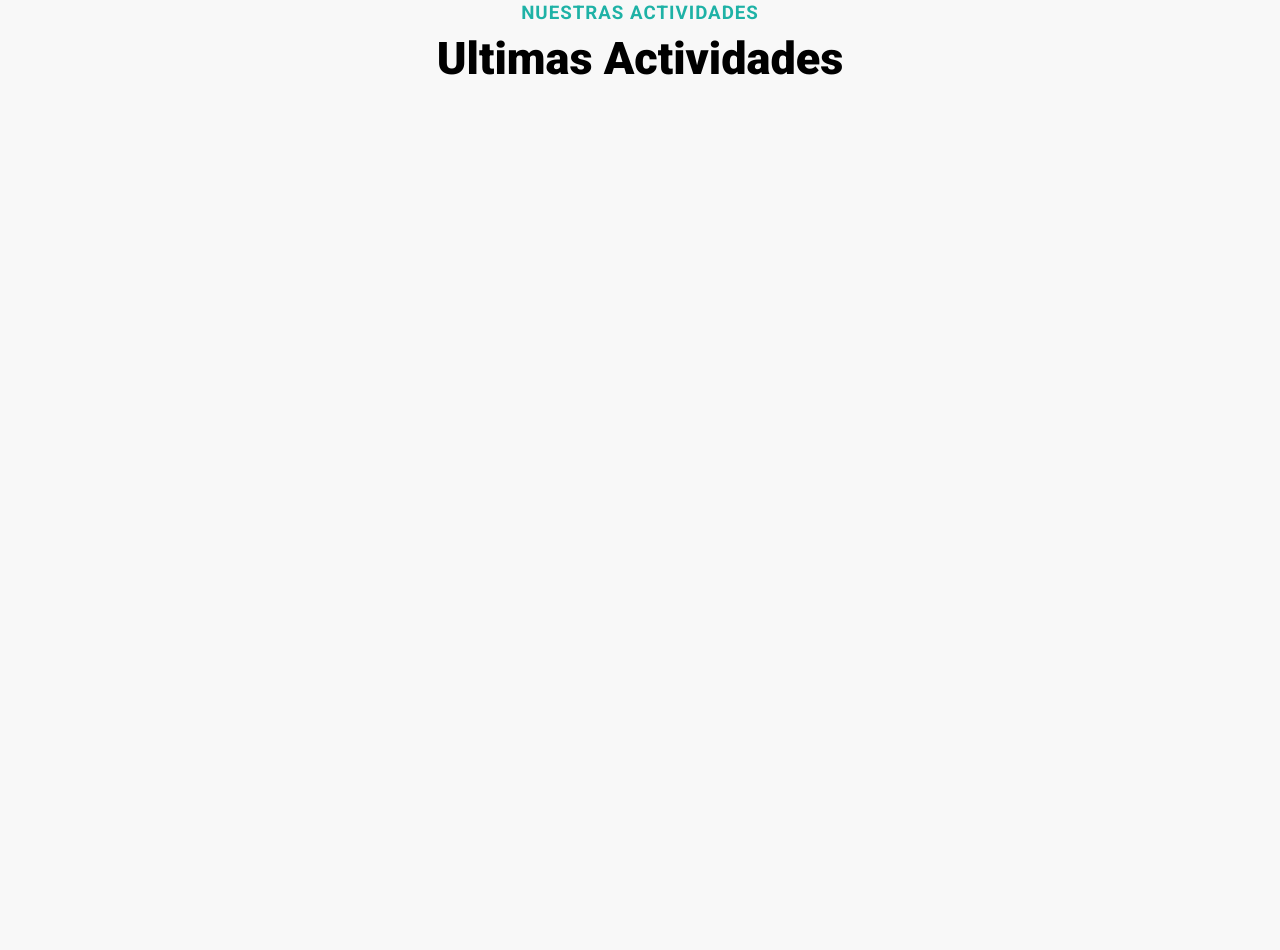
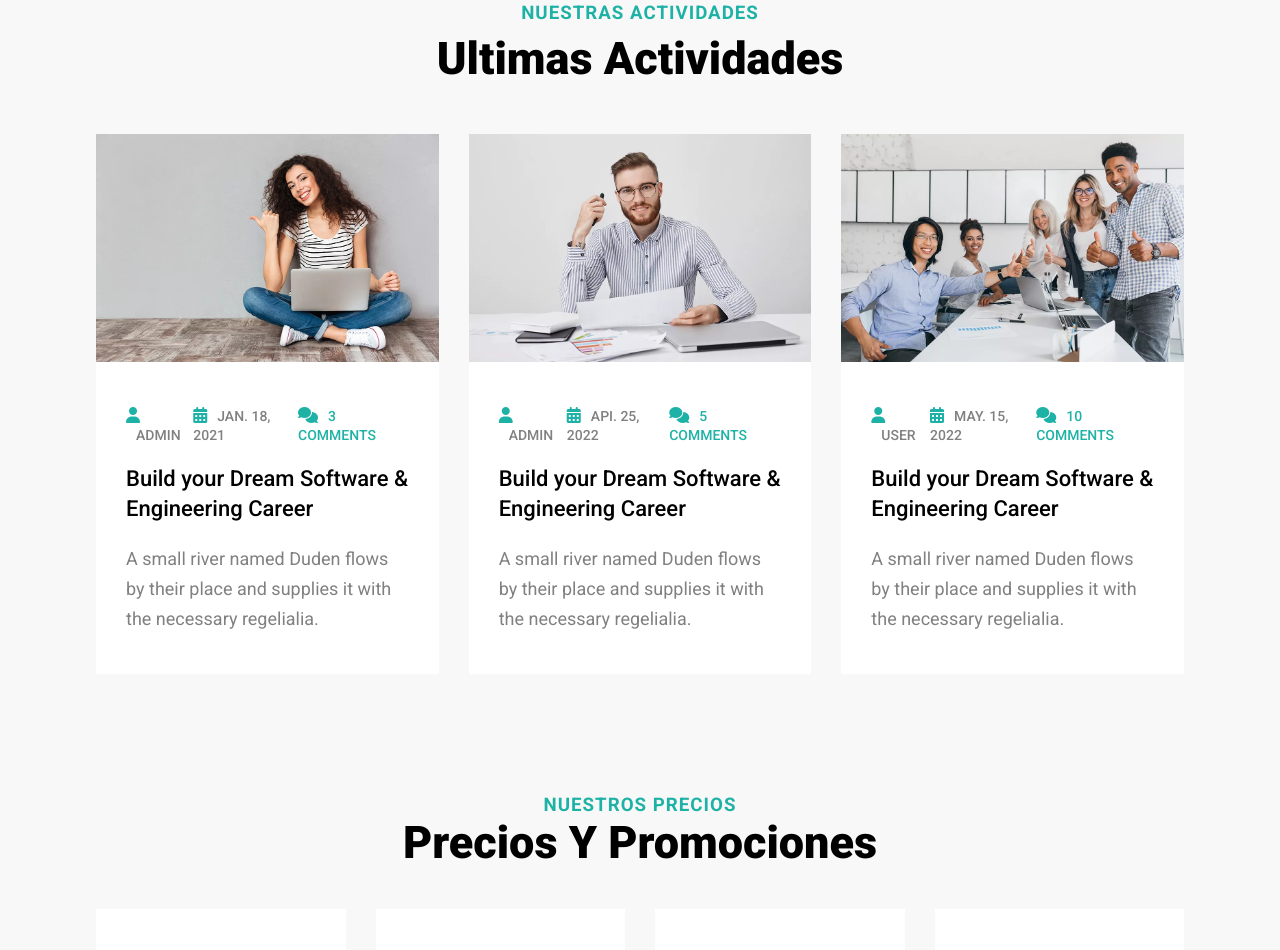
Before and after one commit to Chrisnewgear/KSPSchoolProject, a React (Create React App) app: page / in a window 1280 px wide. Shown: the part 4220-5170 px from the top of the page. Before the commit the page ends 4354 px from the top, so only its background shows below. Built offline with nearby package versions, Linux system fonts and the light colour scheme.

Commit message:
SE TERMINA EL DESARROLLO DE LOS SLICE DE PRECIOS Y BLOG

```diff
--- a/src/Components/Home/Hblog.jsx
+++ b/src/Components/Home/Hblog.jsx
@@ -1,15 +1,43 @@
 import React from 'react'
 import Title from '../Common/Heading/title/Title'
+import { blog } from '../../dummydata'
 
 const Hblog = () => {
   return (
-    <div>
+    <>
       <section className="blog">
         <div className="container">
           <Title subtitle='Nuestras Actividades' title='Ultimas Actividades'/>
+          <div className="grid2">
+            {blog.slice(0, 3).map((val) => (
+              <div className='items shadow'>
+                <div className='img'>
+                  <img src={val.cover} alt='' />
+                </div>
+                <div className='text'>
+                  <div className='admin flexSB'>
+                    <span>
+                      <i className='fa fa-user'></i>
+                      <label htmlFor=''>{val.type}</label>
+                    </span>
+                    <span>
+                      <i className='fa fa-calendar-alt'></i>
+                      <label htmlFor=''>{val.date}</label>
+                    </span>
+                    <span>
+                      <i className='fa fa-comments'></i>
+                      <label htmlFor=''>{val.com}</label>
+                    </span>
+                  </div>
+                  <h1>{val.title}</h1>
+                  <p>{val.desc}</p>
+                </div>
+              </div>
+            ))}
+          </div>
         </div>
       </section>
-    </div>
+    </>
   )
 }
 
--- a/src/Components/Home/Home.jsx
+++ b/src/Components/Home/Home.jsx
@@ -4,6 +4,7 @@ import AboutCard from '../About/AboutCard'
 import HAbout from './HAbout'
 import Testimonal from './testimonal/Testimonal'
 import Hblog from './Hblog'
+import Hprice from './Hprice'
 
 const Home = () => {
   return (
@@ -13,6 +14,7 @@ const Home = () => {
       <HAbout />
       <Testimonal />
       <Hblog />
+      <Hprice />
     </>
   )
 }
--- /dev/null
+++ b/src/Components/Home/Hprice.jsx
@@ -0,0 +1,18 @@
+import React from 'react'
+import Title from '../Common/Heading/title/Title'
+import PriceCard from '../Pricing/PriceCard'
+
+const Hprice = () => {
+  return (
+    <div>
+      <section className="hprice padding">
+        <Title subtitle='Nuestros Precios' title='Precios y promociones'/>
+        <div className="price container grid">
+          <PriceCard />
+        </div>
+      </section>
+    </div>
+  )
+}
+
+export default Hprice
```
